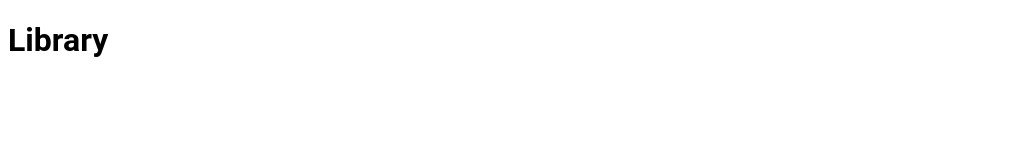
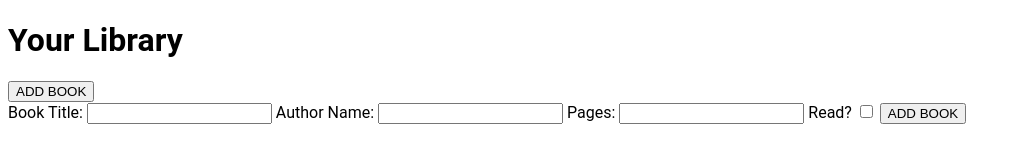
Before and after one commit to lucadedo/Library, a plain HTML site: page index.html in a window 1280 px wide. Shown: the whole page, without its empty margins (0-1021 px from the left). Drawn offline with Linux system fonts and the light colour scheme.

Commit message:
Add the Form section and buttons

```diff
--- a/index.html
+++ b/index.html
@@ -6,11 +6,39 @@
     <title>Library</title>
 
 </head>
+
 <body>
-    <h1>Library</h1>
+    <div class="container">
+        <div class="header">
+            <h1 id="header-title">Your Library</h1>
+        </div>
+        <button class="add-book">
+                ADD BOOK
+        </button>
+        <form id="newBookForm">
+                <label for="title">Book Title:</label>
+                <input type="text" id="title">
+                <label for="author">Author Name:</label>
+                <input type="text" id="author">
+                <label for="pages">Pages:</label>
+                <input type="text" id="pages">
+                <label for="read">Read?</label>
+                <input type="checkbox" id="read">
+                <button class="newbookSubmit">ADD BOOK</button>
+        </form>
 
 
 
+
+
+        <div class="book-list">
+            <div class="book-card"></div>
+
+
+        </div>
+
+
+    </div>
 
 
 
```
